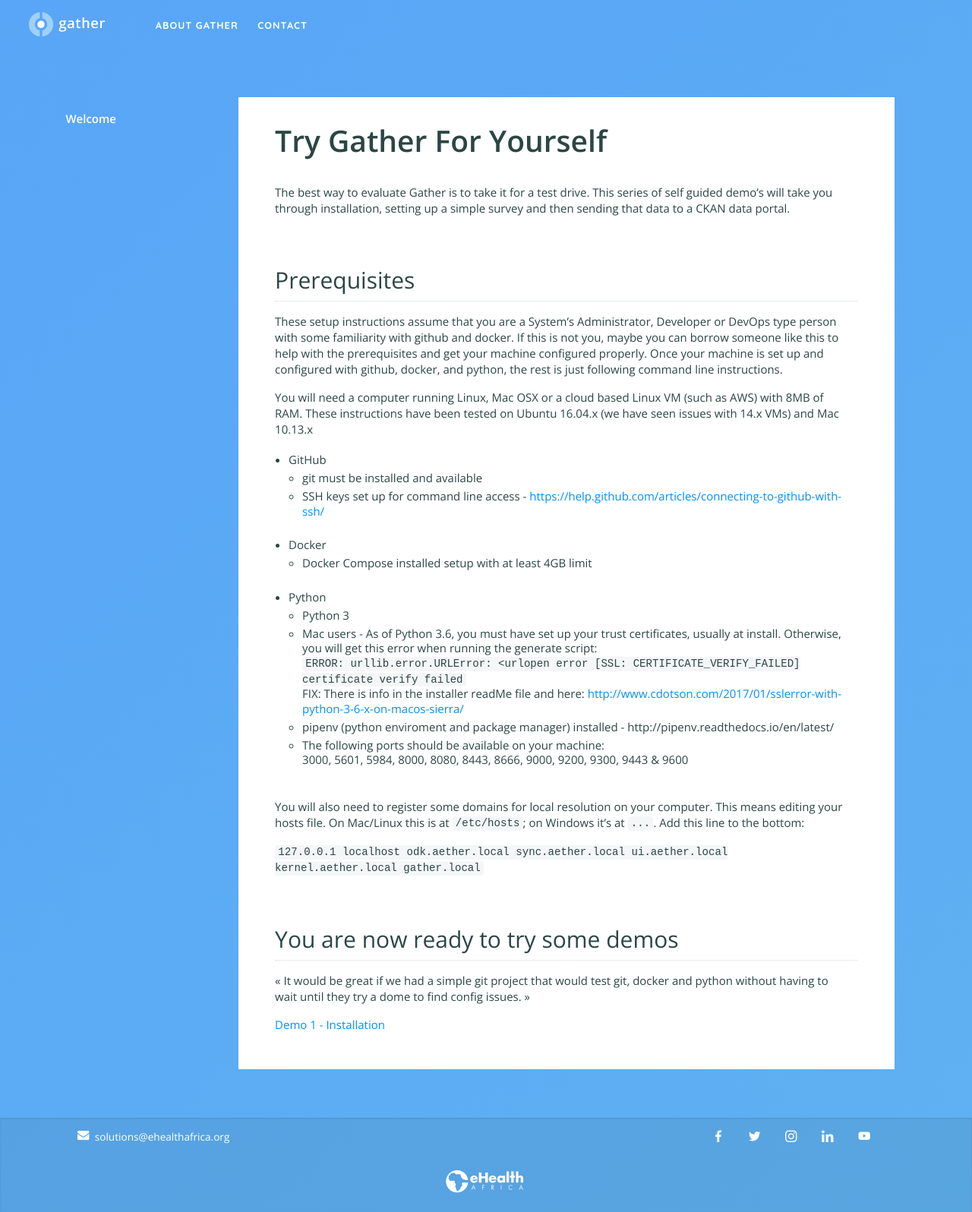
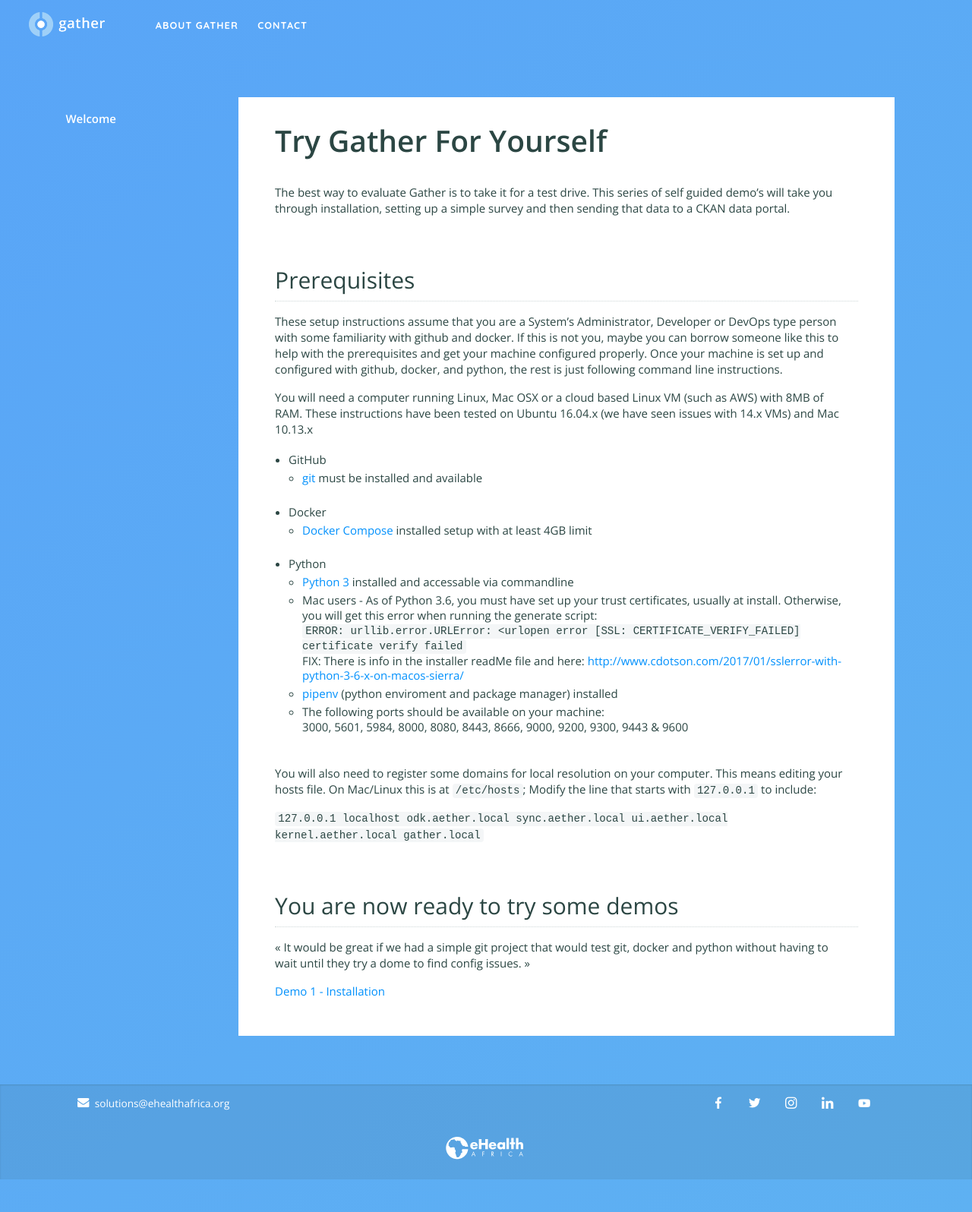
Before and after one commit to nixilla/gather, a Jekyll site: the page built from documentation/try/index.md, in a window 1280 px wide. Shown: the whole page at 76% size. Built offline with Jekyll 4.4.1, drawn with Linux system fonts in a browser that asks for light colours.

Commit message:
Update index.md

```diff
--- a/documentation/try/index.md
+++ b/documentation/try/index.md
@@ -13,20 +13,19 @@
 You will need a computer running Linux, Mac OSX or a cloud based Linux VM (such as AWS) with 8MB of RAM.  These instructions have been tested on Ubuntu 16.04.x (we have seen issues with 14.x VMs) and Mac 10.13.x
 
 - GitHub
-    - git must be installed and available
-    - SSH keys set up for command line access - [https://help.github.com/articles/connecting-to-github-with-ssh/](https://help.github.com/articles/connecting-to-github-with-ssh/)
+    - [git](https://git-scm.com/) must be installed and available
 - Docker
-    - Docker Compose installed setup with at least 4GB limit
+    - [Docker Compose](https://docs.docker.com/compose/) installed setup with at least 4GB limit
 - Python
-    - Python 3
+    - [Python 3](https://www.python.org/) installed and accessable via commandline
     - Mac users - As of Python 3.6, you must have set up your trust certificates, usually at install.  Otherwise, you will get this error when running the generate script:
  `ERROR: urllib.error.URLError: <urlopen error [SSL: CERTIFICATE_VERIFY_FAILED] certificate verify failed`
  FIX: There is info in the installer readMe file and here: [http://www.cdotson.com/2017/01/sslerror-with-python-3-6-x-on-macos-sierra/](http://www.cdotson.com/2017/01/sslerror-with-python-3-6-x-on-macos-sierra/)
-    - pipenv (python enviroment and package manager) installed - http://pipenv.readthedocs.io/en/latest/
+    - [pipenv](http://pipenv.readthedocs.io/en/latest/) (python enviroment and package manager) installed
     - The following ports should be available on your machine:
 3000, 5601, 5984, 8000, 8080, 8443, 8666, 9000, 9200, 9300, 9443 & 9600
 
-You will also need to register some domains for local resolution on your computer. This means editing your hosts file. On Mac/Linux this is at `/etc/hosts`; on Windows it’s at `...`. Add this line to the bottom:
+You will also need to register some domains for local resolution on your computer. This means editing your hosts file. On Mac/Linux this is at `/etc/hosts`; Modify the line that starts with `127.0.0.1` to include:
 
 `127.0.0.1    localhost odk.aether.local sync.aether.local ui.aether.local kernel.aether.local gather.local`
 
```
